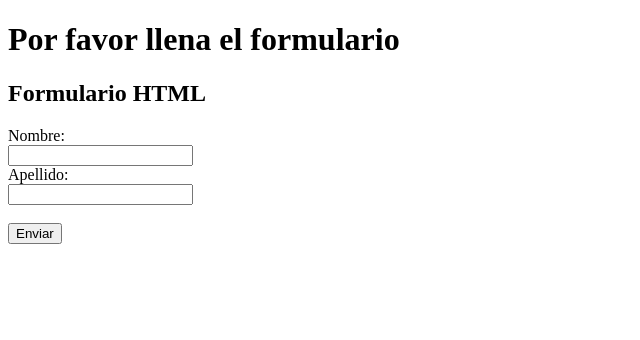
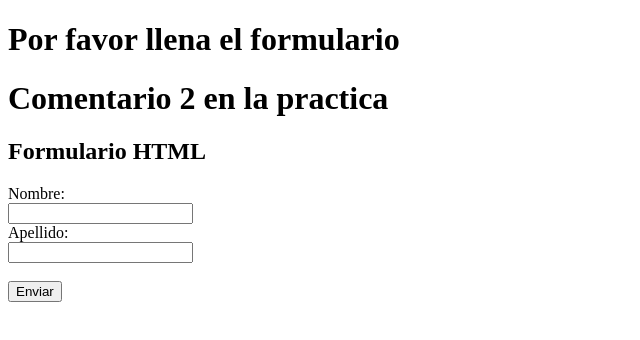
Before and after one commit to leonardoaguilar117/IntroGitHub, a plain HTML site: page index.html in a window 1280 px wide. Shown: the whole page, without its empty margins (0-640 px from the left). Drawn offline with Linux system fonts and the light colour scheme.

Commit message:
Primer cambio en HTML

```diff
--- a/index.html
+++ b/index.html
@@ -9,6 +9,7 @@
 
 <body>
     <h1> Por favor llena el formulario </h1>
+    <h1> Comentario 2 en la practica </h1>
     <h2>Formulario HTML</h2>
     <form action="/pagina_destino.php">
         <label for="fnombre">Nombre:</label><br>
```
